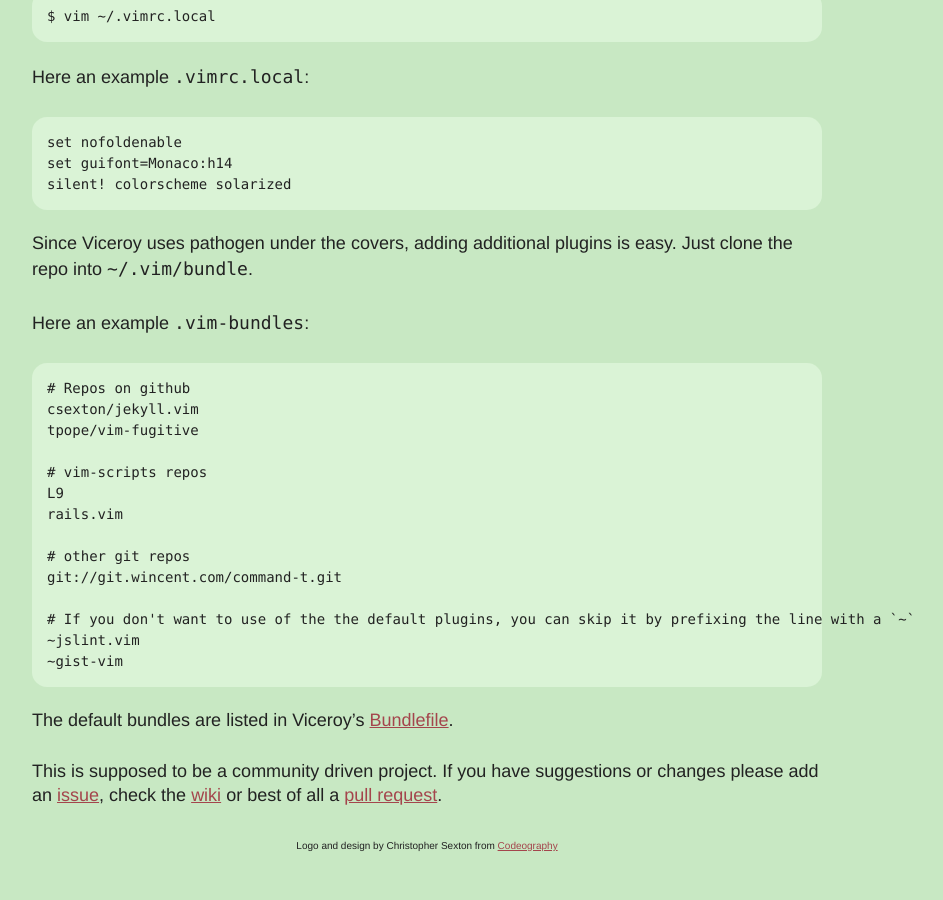
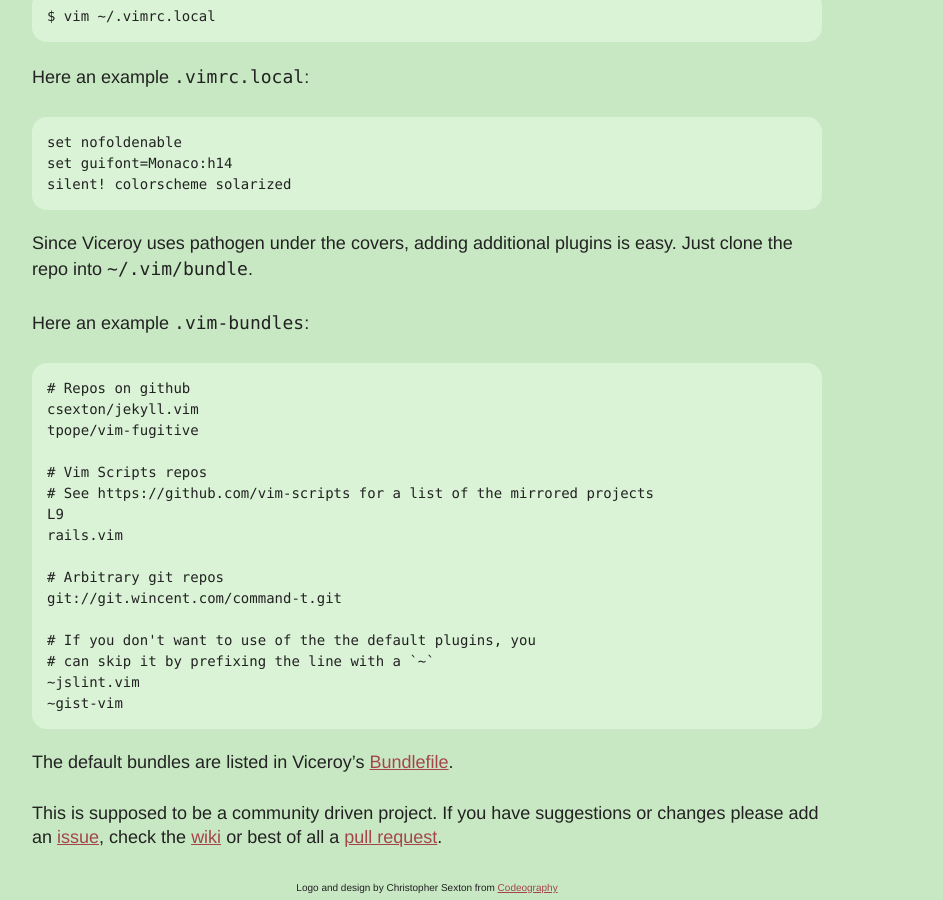
Before and after one commit to csexton/codeography.com, a Jekyll site: the page built from viceroy/index.markdown, in a window 1280 px wide and 900 px high, scrolled down 1141 px. Shown: the whole window, without its empty margins (213-1156 px from the left). Built offline with Jekyll 4.4.1, drawn with Linux system fonts in a browser that asks for light colours; some web fonts are replaced; comment, search, counter and statistics services are not loaded; before the commit the page ends 1999 px from its top, so only the background shows below that.

Commit message:
Updated formatting

```diff
--- a/viceroy/index.markdown
+++ b/viceroy/index.markdown
@@ -38,14 +38,16 @@ Here an example `.vim-bundles`:
     csexton/jekyll.vim
     tpope/vim-fugitive
 
-    # vim-scripts repos
+    # Vim Scripts repos
+    # See https://github.com/vim-scripts for a list of the mirrored projects
     L9
     rails.vim
 
-    # other git repos
+    # Arbitrary git repos
     git://git.wincent.com/command-t.git
 
-    # If you don't want to use of the the default plugins, you can skip it by prefixing the line with a `~`
+    # If you don't want to use of the the default plugins, you
+    # can skip it by prefixing the line with a `~`
     ~jslint.vim
     ~gist-vim
 
```
